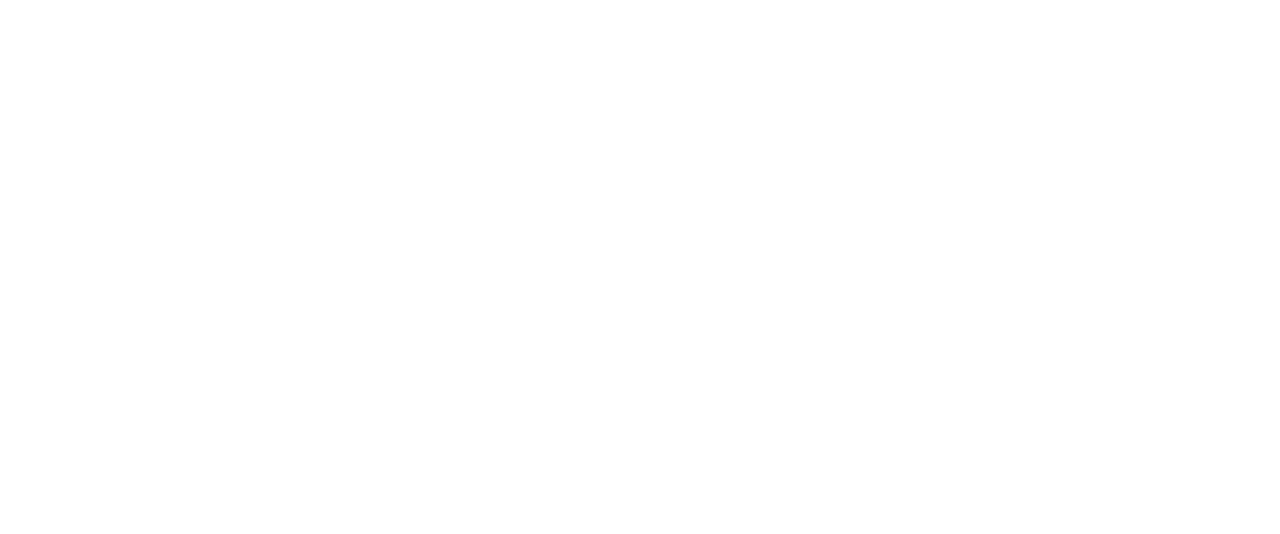
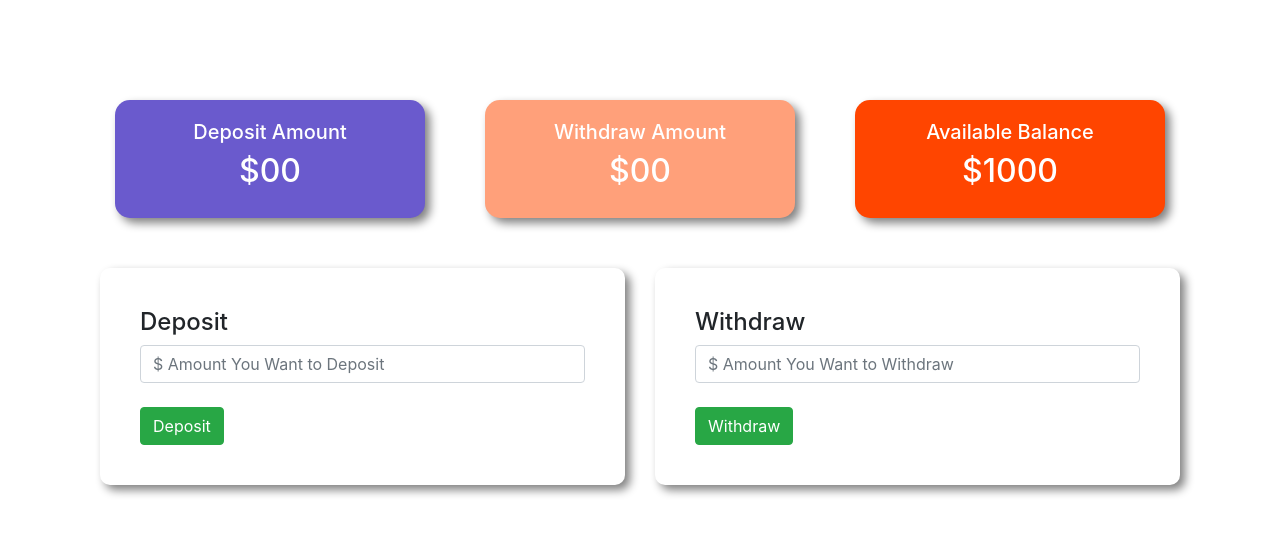
Before and after one commit to salman-saleihin/JavaScript-Banking-System, a plain HTML site: page index.html in a window 1280 px wide. Both pictures are taken after a click on the button "Enter Bank Account". Drawn offline with nearby package versions, Linux system fonts and the light colour scheme.

Commit message:
deposit function done

```diff
--- a/index.html
+++ b/index.html
@@ -25,11 +25,81 @@
         </div>
     </div>
 
+
+    <div id="transaction-area">
+
+        <div class="row">
+            <div class="col-md-4">
+                <div class="deposit status">
+                    <h5>Deposit Amount</h5>
+                    <h2>$<span id="currentDeposit">00</span></h2>
+                </div>
+            </div>
+            <div class="col-md-4">
+                <div class="withdraw status">
+                    <h5>Withdraw Amount</h5>
+                    <h2>$00</h2>
+                </div>
+            </div>
+            <div class="col-md-4">
+               <div class="balance status">
+                    <h5>Available Balance</h5>
+                    <h2>$1000</h2>
+               </div>
+            </div>
+        </div>
+
+        <div class="row">
+            <div class="col-md-6">
+               <div class="submit-area">
+                    <h4>Deposit</h4>
+                    <input id="depositAmount" type="text" class="form-control" placeholder="$ Amount You Want to Deposit">
+                    <br>
+                    <button id="addDeposit" class="btn btn-success">Deposit</button>
+               </div>
+            </div>
+
+            <div class="col-md-6">
+               <div class="submit-area">
+                    <h4>Withdraw</h4>
+                    <input type="text" class="form-control" placeholder="$ Amount You Want to Withdraw">
+                    <br>
+                    <button class="btn btn-success">Withdraw</button>
+               </div>
+
+            </div>
+        </div>
+
+    </div>
+
     <script>
+
+    //Login Button - Event Handler
+
         const loginBtn = document.getElementById("login");
         loginBtn.addEventListener("click" , function(){
             const loginArea = document.getElementById("login-area") ;
             loginArea.style.display = "none" ;
+
+            const transactionArea = document.getElementById("transaction-area");
+            transactionArea.style.display = "block" ;
+        })
+
+    //Deposit Button - Event Handler
+
+        const depoBtn = document.getElementById("addDeposit") ;
+        depoBtn.addEventListener("click" , function(){
+
+            const depoAmount = document.getElementById("depositAmount").value ;
+            const depoNum = parseFloat(depoAmount) ;
+
+            const currentDeposit = document.getElementById("currentDeposit").innerText ;
+            const currentDepositNum = parseFloat(currentDeposit);
+
+            const totalDeposit = depoNum + currentDepositNum ;
+
+            document.getElementById("currentDeposit").innerText = totalDeposit ;
+            document.getElementById("depositAmount").value = "";
         })
 
 
--- a/style.css
+++ b/style.css
@@ -10,3 +10,28 @@ body{
     border-radius: 10px;
     box-shadow: 5px 5px 10px gray ;
 }
+
+#transaction-area{
+    display: none;
+}
+
+.deposit{
+    background-color: slateblue;
+}
+
+.withdraw{
+    background-color: lightsalmon;
+}
+
+.balance{
+    background-color: orangered;
+}
+
+.status{
+    margin: 0px 15px;
+    padding: 20px;
+    color: white;
+    border-radius: 15px;
+    text-align: center;
+    box-shadow: 5px 5px 10px gray ;
+}
```
